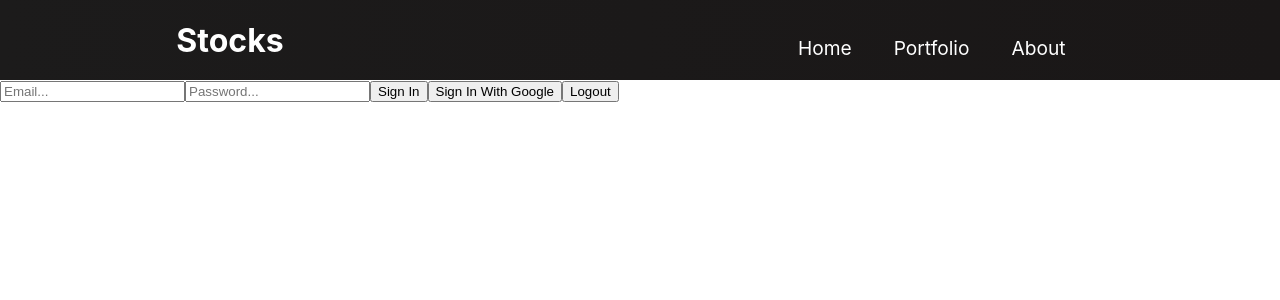
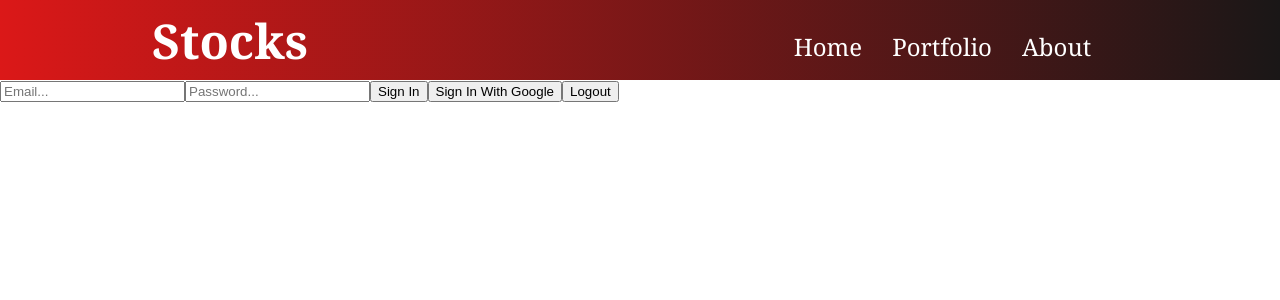
Before and after one commit to pchachicho/Stock-Trading-App, a React (Create React App) app: page / in a window 1280 px wide. Shown: the top 300 px of the page. Built offline with nearby package versions, Linux system fonts and the light colour scheme.

Commit message:
navbar edits and css

```diff
--- a/package.json
+++ b/package.json
@@ -7,6 +7,7 @@
     "@testing-library/react": "^13.4.0",
     "@testing-library/user-event": "^13.5.0",
     "firebase": "^9.17.1",
+    "firebase-tools": "^11.23.1",
     "react": "^18.2.0",
     "react-dom": "^18.2.0",
     "react-router-dom": "^6.8.1",
--- a/src/components/NavBar/NavBar.css
+++ b/src/components/NavBar/NavBar.css
@@ -1,5 +1,5 @@
 .navbar {
-    background: linear-gradient(90deg, rgb(28, 27, 27) 0%, rgb(26, 23, 23) 100%);
+    background: linear-gradient(90deg, rgb(219, 24, 24) 0%, rgb(26, 23, 23) 100%);
     height: 80px;
     display: flex;
     justify-content: center;
@@ -24,7 +24,8 @@
     margin-left: 20px;
     cursor: pointer;
     text-decoration: none;
-    font-size: 2rem;
+    font-size: 3rem;
+    font-family: Cambria, Cochin, Georgia, Times, 'Times New Roman', serif;
     display: flex;
     align-items: center;
   }
@@ -43,6 +44,7 @@
     width: 60vw;
     justify-content: end;
     margin-right: 2rem;
+    margin-bottom: -30px;
   }
 
   .nav-item {
@@ -50,12 +52,18 @@
   }
 
   .nav-links {
-    color: #fff;
-    display: flex;
-    align-items: center;
+    color: white;
+    /*display: flex;*/
+    /*display: block;*/
+    /*border: 2px solid grey;*/
+    padding: 5px;
     text-decoration: none;
-    padding: 0.5rem 1rem;
-    height: 100%;
+    display: inline-block;
+    display: center;
+    border-radius: 15px;
+    margin-right: 10px;
+    font-family: Cambria, Cochin, Georgia, Times, 'Times New Roman', serif;
+    font-size: x-large;
   }
 
   .nav-links:hover {
```
Also changed, not shown: 1 other file (tests, documents, lock files or other folders).
